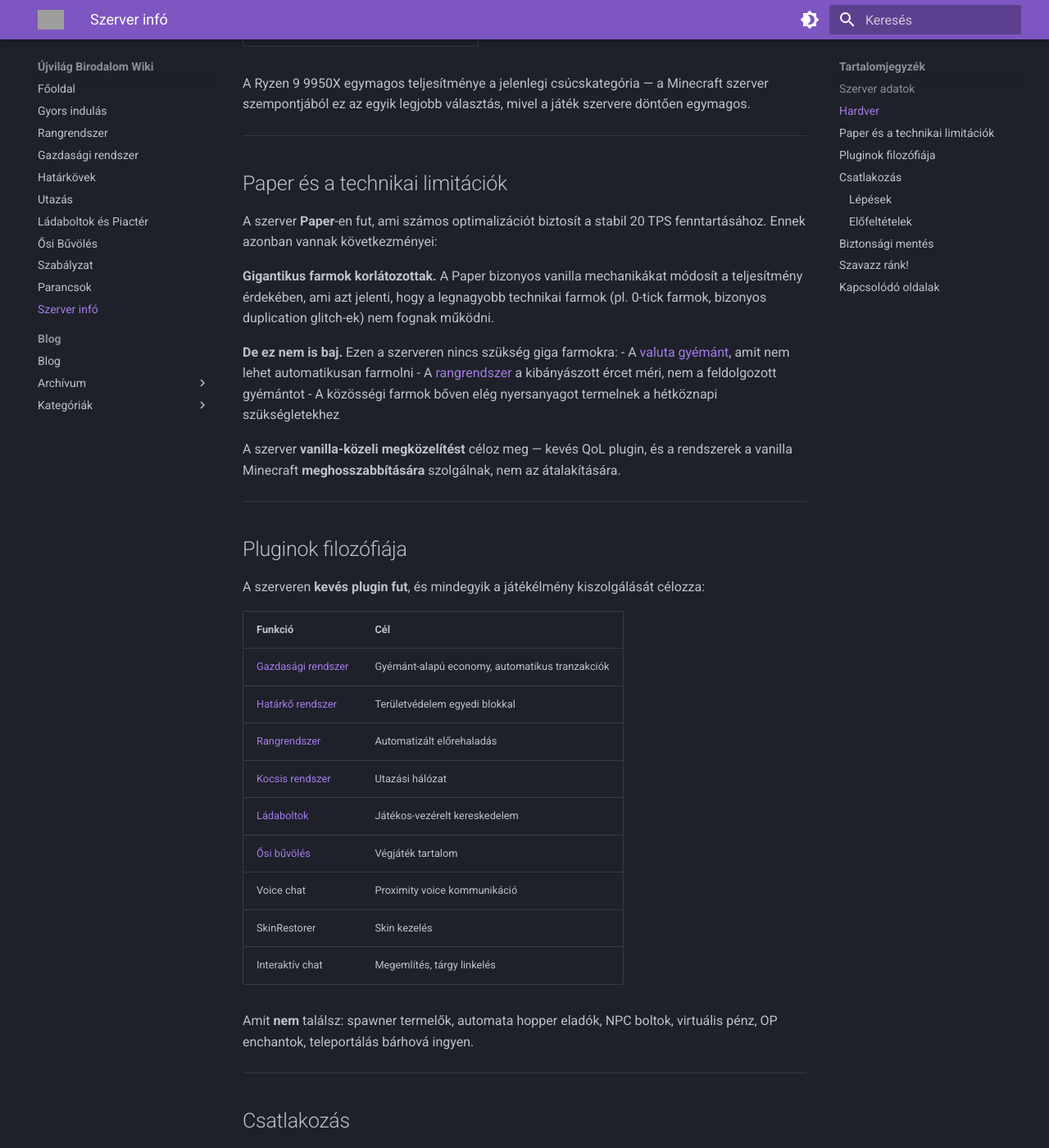
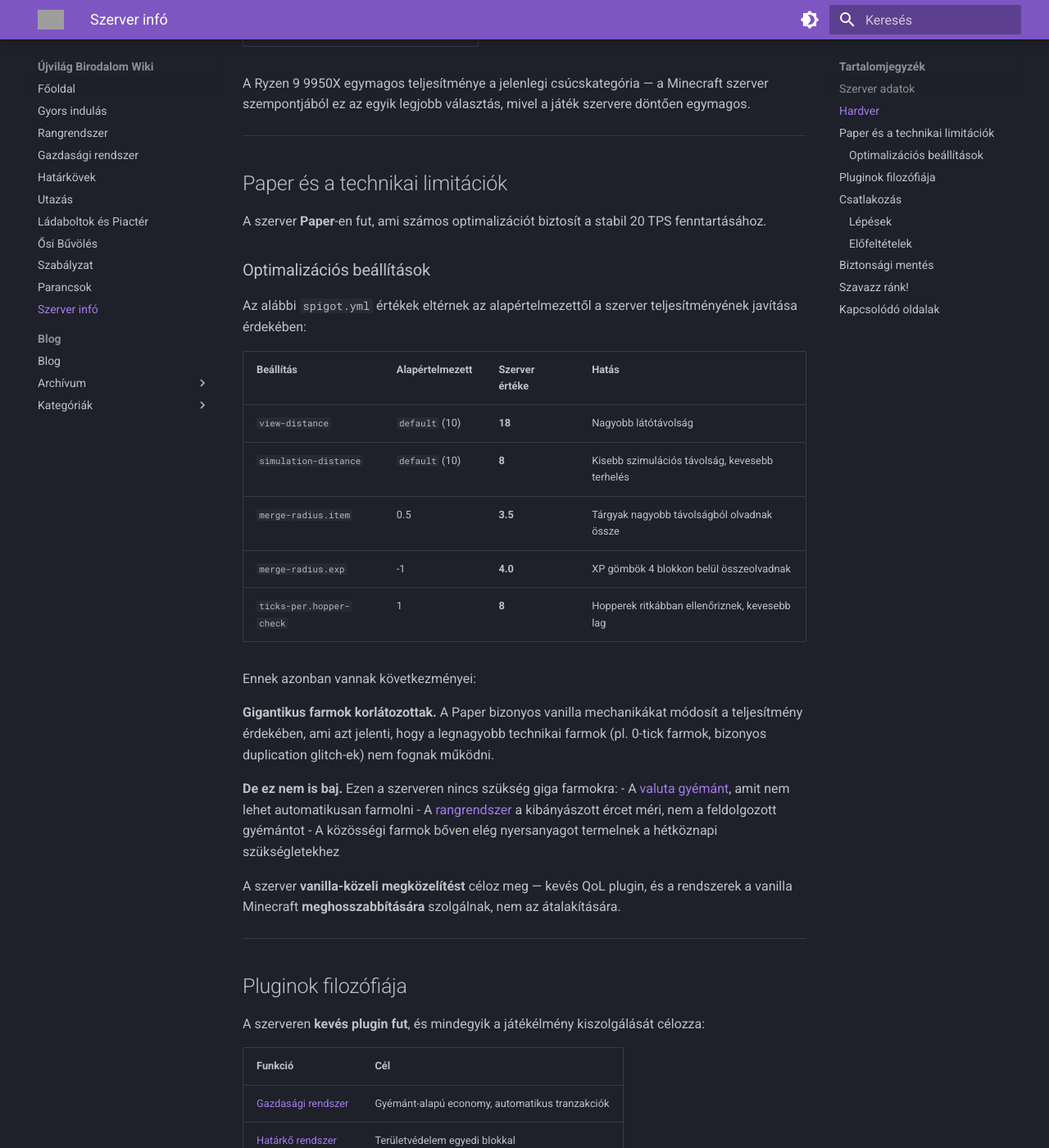
Before and after one commit to tnkarno/ujvilag-wiki, an MkDocs documentation site: the page built from docs/szerver-info.md, in a window 1280 px wide and 1400 px high, scrolled down 1078 px. Shown: the whole window at 82% size. Built offline with MkDocs 1.6.1 and Material for MkDocs 9.7.7, drawn with Linux system fonts in a browser that asks for light colours; grey boxes are pictures that could not be loaded.

Commit message:
add server optimistion table

```diff
--- a/docs/szerver-info.md
+++ b/docs/szerver-info.md
@@ -36,7 +36,21 @@ A Ryzen 9 9950X egymagos teljesítménye a jelenlegi csúcskategória — a Mine
 
 ## Paper és a technikai limitációk
 
-A szerver **Paper**-en fut, ami számos optimalizációt biztosít a stabil 20 TPS fenntartásához. Ennek azonban vannak következményei:
+A szerver **Paper**-en fut, ami számos optimalizációt biztosít a stabil 20 TPS fenntartásához.
+
+### Optimalizációs beállítások
+
+Az alábbi `spigot.yml` értékek eltérnek az alapértelmezettől a szerver teljesítményének javítása érdekében:
+
+| Beállítás | Alapértelmezett | Szerver értéke | Hatás |
+|---|---|---|---|
+| `view-distance` | `default` (10) | **18** | Nagyobb látótávolság |
+| `simulation-distance` | `default` (10) | **8** | Kisebb szimulációs távolság, kevesebb terhelés |
+| `merge-radius.item` | 0.5 | **3.5** | Tárgyak nagyobb távolságból olvadnak össze |
+| `merge-radius.exp` | -1 | **4.0** | XP gömbök 4 blokkon belül összeolvadnak |
+| `ticks-per.hopper-check` | 1 | **8** | Hopperek ritkábban ellenőriznek, kevesebb lag |
+
+Ennek azonban vannak következményei:
 
 **Gigantikus farmok korlátozottak.** A Paper bizonyos vanilla mechanikákat módosít a teljesítmény érdekében, ami azt jelenti, hogy a legnagyobb technikai farmok (pl. 0-tick farmok, bizonyos duplication glitch-ek) nem fognak működni.
 
```
